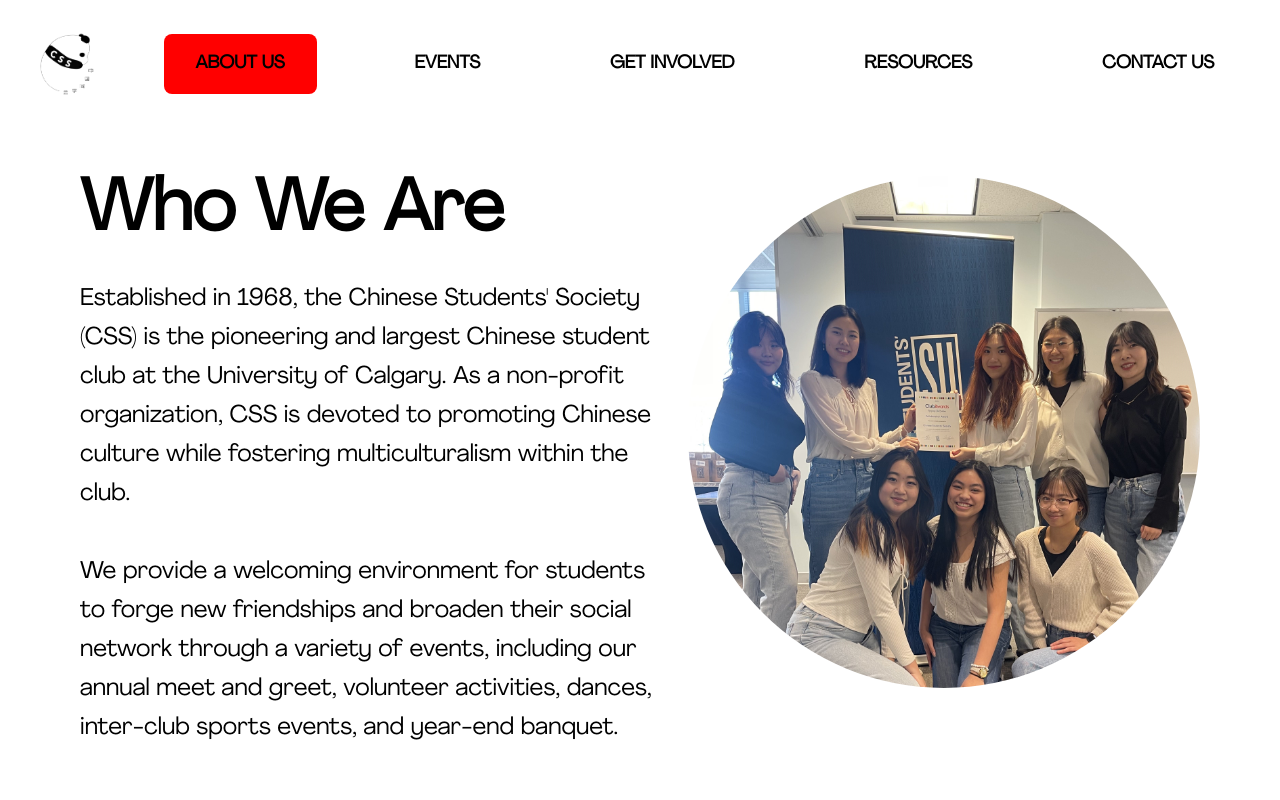
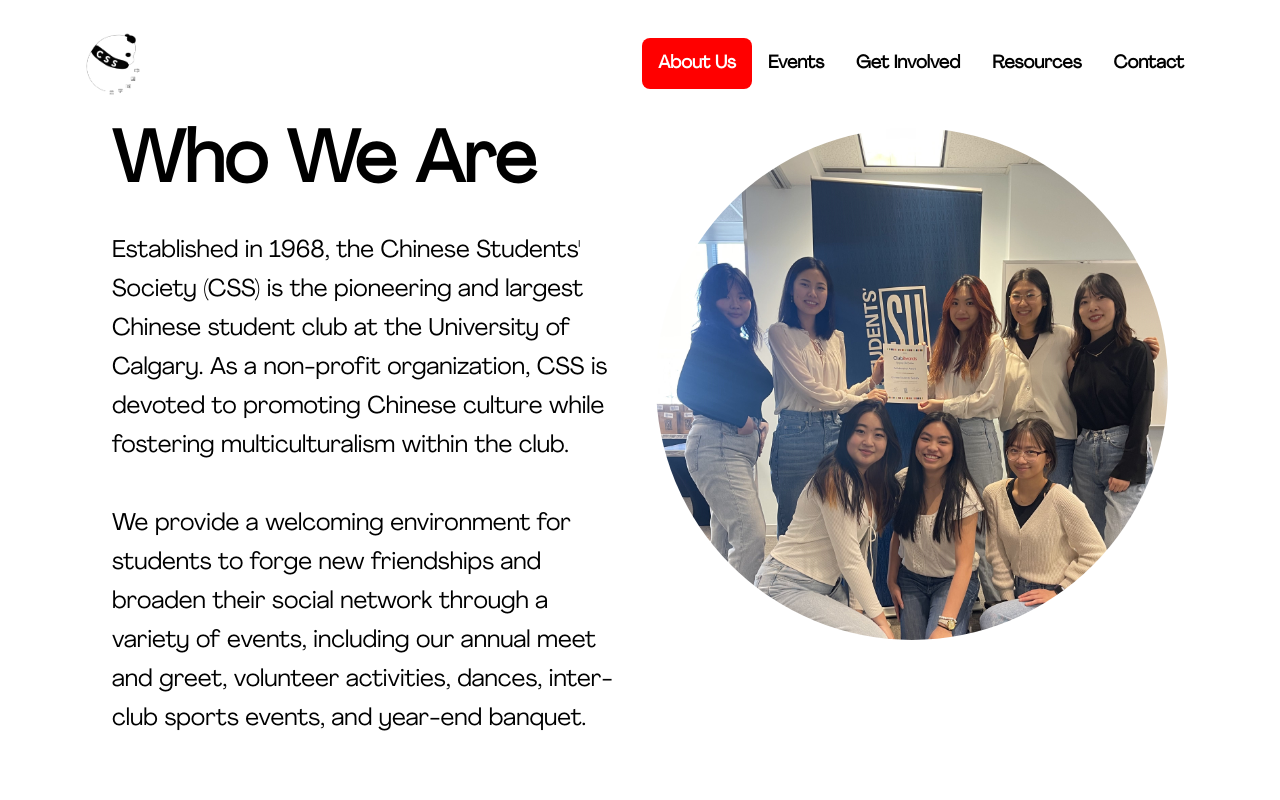
Before and after one commit to allennguyen01/UCalgary-CSS, a React (Vite) app: page /about-us in a window 1280 px wide. Shown: the top 800 px of the page. Built offline with nearby package versions, Linux system fonts and the light colour scheme.

Commit message:
Make style changes to header and margins

```diff
--- a/index.html
+++ b/index.html
@@ -2,12 +2,16 @@
 <html lang="en">
   <head>
     <meta charset="UTF-8" />
-    <link rel="icon" type="image/svg+xml" href="./src/assets/logo.png" />
+    <link
+      rel="icon"
+      type="image/svg+xml"
+      href="./src/assets/logo-circle-background.png"
+    />
     <meta name="viewport" content="width=device-width, initial-scale=1.0" />
 
     <title>UCalgary CSS</title>
   </head>
-  <body class="flex flex-col h-screen font-agrandir">
+  <body class="flex flex-col h-screen font-agrandir my-8 mx-20">
     <div id="root" class="flex flex-col h-full"></div>
     <script type="module" src="/src/main.jsx"></script>
   </body>
--- a/src/pages/AboutUs.jsx
+++ b/src/pages/AboutUs.jsx
@@ -3,7 +3,7 @@ import Quote from "../components/Quote";
 
 function AboutUs() {
   return (
-    <div className="flex flex-auto flex-col p-20 gap-12">
+    <div className="flex flex-auto flex-col m-8 gap-12">
       <div id="who-we-are" className="flex flex-col items-center gap-8">
         <div className="flex align-center justify-center gap-8">
           <div>
--- a/src/pages/ContactUs.jsx
+++ b/src/pages/ContactUs.jsx
@@ -3,8 +3,8 @@ import logo from "../assets/logo.png";
 
 function ContactUs() {
   return (
-    <section className="flex flex-col flex-auto m-16 justify-between">
-      <h1 className="text-7xl font-bold tracking-widest mb-8">Contact Us</h1>
+    <section className="flex flex-col flex-auto m-8 justify-between">
+      <h1 className="text-7xl font-bold mb-8">Contact Us</h1>
       <div className="flex justify-between items-center">
         <div className="flex flex-col gap-6 text-xl">
           <p className="font-bold">LOCATION</p>
--- a/src/pages/Layout.jsx
+++ b/src/pages/Layout.jsx
@@ -5,51 +5,54 @@ export default function Layout() {
   const links = [
     {
       id: 1,
-      content: "ABOUT US",
+      content: "About Us",
       to: "/about-us",
     },
     {
       id: 2,
-      content: "EVENTS",
+      content: "Events",
       to: "/events",
     },
     {
       id: 3,
-      content: "GET INVOLVED",
+      content: "Get Involved",
       to: "/get-involved",
     },
     {
       id: 4,
-      content: "RESOURCES",
+      content: "Resources",
       to: "/resources",
     },
     {
       id: 5,
-      content: "CONTACT US",
+      content: "Contact",
       to: "/contact-us",
     },
   ];
 
   return (
     <>
-      <nav className="flex justify-evenly items-center pt-8 gap-8 font-bold text-lg font-agrandir ">
+      <nav className="flex justify-between items-center gap-8 font-bold text-lg font-agrandir">
         <Link to="/">
           <img src={logo} alt="CSS logo" className="h-16" />
         </Link>
+        <div>
           {links.map((link) => (
             <NavLink
               to={link.to}
               key={link.id}
-            className="hover:bg-gray-400 rounded-lg px-8 py-4"
+              className="hover:text-red-500 rounded-lg px-4 py-4"
               style={({ isActive }) => {
                 return {
                   backgroundColor: isActive ? "red" : "",
+                  color: isActive ? "white" : "",
                 };
               }}
             >
               {link.content}
             </NavLink>
           ))}
+        </div>
       </nav>
       <Outlet />
     </>
--- a/src/pages/Resources.jsx
+++ b/src/pages/Resources.jsx
@@ -2,14 +2,10 @@ import ResourceBox from "../components/ResourceBox";
 
 function Resources() {
   return (
-    <div className="flex h-screen justify-center">
-      <section className="grid grid-cols-4 grid-rows-3 gap-4 mx-20 my-8 text-lg [&>*]:flex [&>*]:items-center [&>*]:justify-center [&>*]:text-center [&>*]:p-8">
+    <section className="grid grid-cols-4 grid-rows-3 gap-4 mx-8 mt-8 h-screen text-lg [&>*]:flex [&>*]:items-center [&>*]:justify-center [&>*]:text-center [&>*]:p-8">
       <ResourceBox title={"RESOURCES"} />
       <ResourceBox title={"Chinese Food"} />
-        <ResourceBox
-          title={"Other Chinese Communities in Calgary"}
-          colSpan={2}
-        />
+      <ResourceBox title={"Other Chinese Communities in Calgary"} colSpan={2} />
       <ResourceBox
         title={"Historic Chinatown Tour"}
         rowSpan={2}
@@ -40,30 +36,7 @@ function Resources() {
         title={"History of Chinatown"}
         link={"https://www.sfu.ca/chinese-canadian-history/"}
       />
-        {/* <div className="border-2 border-black">Resources</div>
-        <div className="border-2 border-black">Chinese Food</div>
-        <div className="border-2 border-black col-span-2 ">
-          Other Chinese Communities in Calgary
-        </div>
-        <div className="border-2 border-black row-span-2 relative">
-          Historic Chinatown Tour
-          <a
-            href="https://www.sfu.ca/chinese-canadian-history/"
-            className="absolute bottom-0 right-0"
-          >
-            <BsFillArrowRightCircleFill size={30} />
-          </a>
-        </div>
-        <div className="border-2 border-black">Anti-Asian Racism</div>
-        <div className="border-2 border-black row-span-2">
-          CSS Student Union Page
-        </div>
-        <div className="border-2 border-black row-span-2">
-          Mental Health Resources UCalgary
-        </div>
-        <div className="border-2 border-black ">History of Chinatown</div> */}
     </section>
-    </div>
   );
 }
 
```
Also changed, not shown: src/assets/logo-circle-background.png (added). Lines whose indentation alone changed are shown as unchanged.
